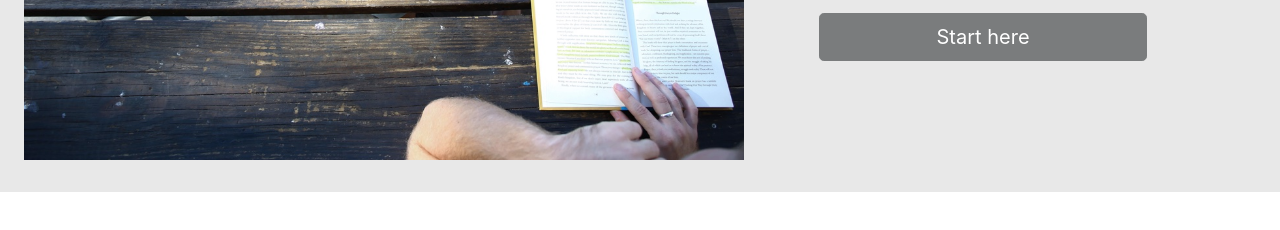
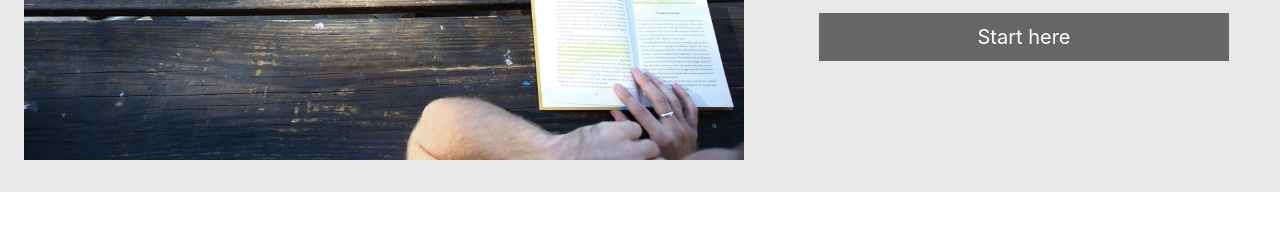
Before and after one commit to Ulyana-rookie/colmar_academy, a plain HTML site: page index.html in a window 1280 px wide. Shown: the part 468-698 px from the top of the page. Drawn offline with nearby package versions, Linux system fonts and the light colour scheme.

Commit message:
first section

```diff
--- a/index.html
+++ b/index.html
@@ -28,7 +28,8 @@
 
         <!--1-st section-->
         <div class="starting-page">
-            <div class="d-flex flex-row-reverse">
+            <div class="d-flex flex-sm-row flex-column">
+                <img class="img-60" src="resourses/capstone_colmar_assets/images/banner.jpg" alt="Banner">
                 <div class="learn d-flex justify-content-center">
                     <div class="align-self-center">
                         <h1 class="display-4">Learn something new everyday</h1>
@@ -36,7 +37,6 @@
                         <a class="btn btn-primary btn-lg" href="#" role="button">Start here</a>
                     </div>
                 </div>
-                    <img class="img-60" src="resourses/capstone_colmar_assets/images/banner.jpg" alt="Banner">
             </div>
         </div>
 
--- a/style.css
+++ b/style.css
@@ -39,12 +39,13 @@ span#gray {
 }
 
 .btn {
-    width: 80%;
+    min-width: 100%;
 }
 
 .btn-primary {
-    background-color: #7a7c7d;
-    border-color: #7a7c7d;
+    background-color: #656667;
+    border-color: #656667;
+    border-radius: 0%;
 }
 
 .btn-primary:hover {
```
